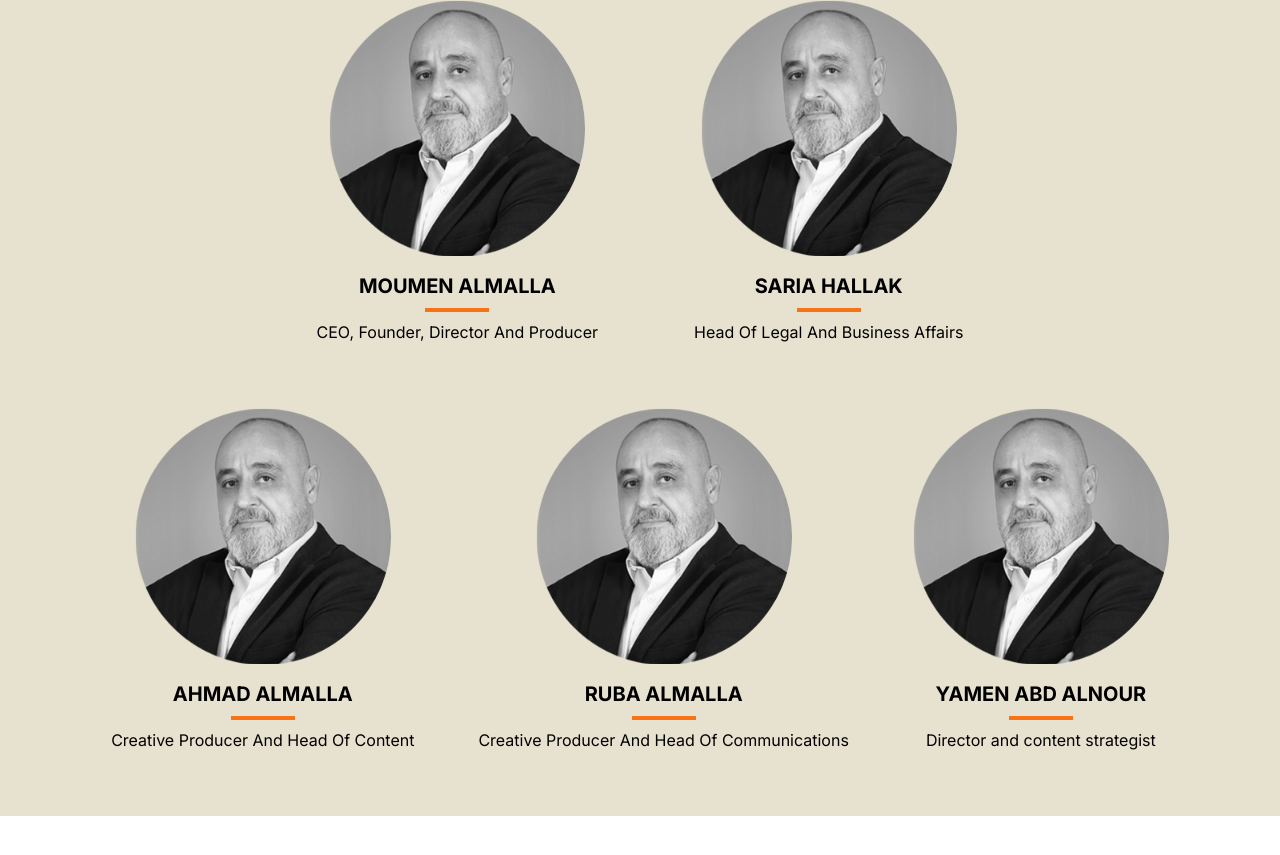
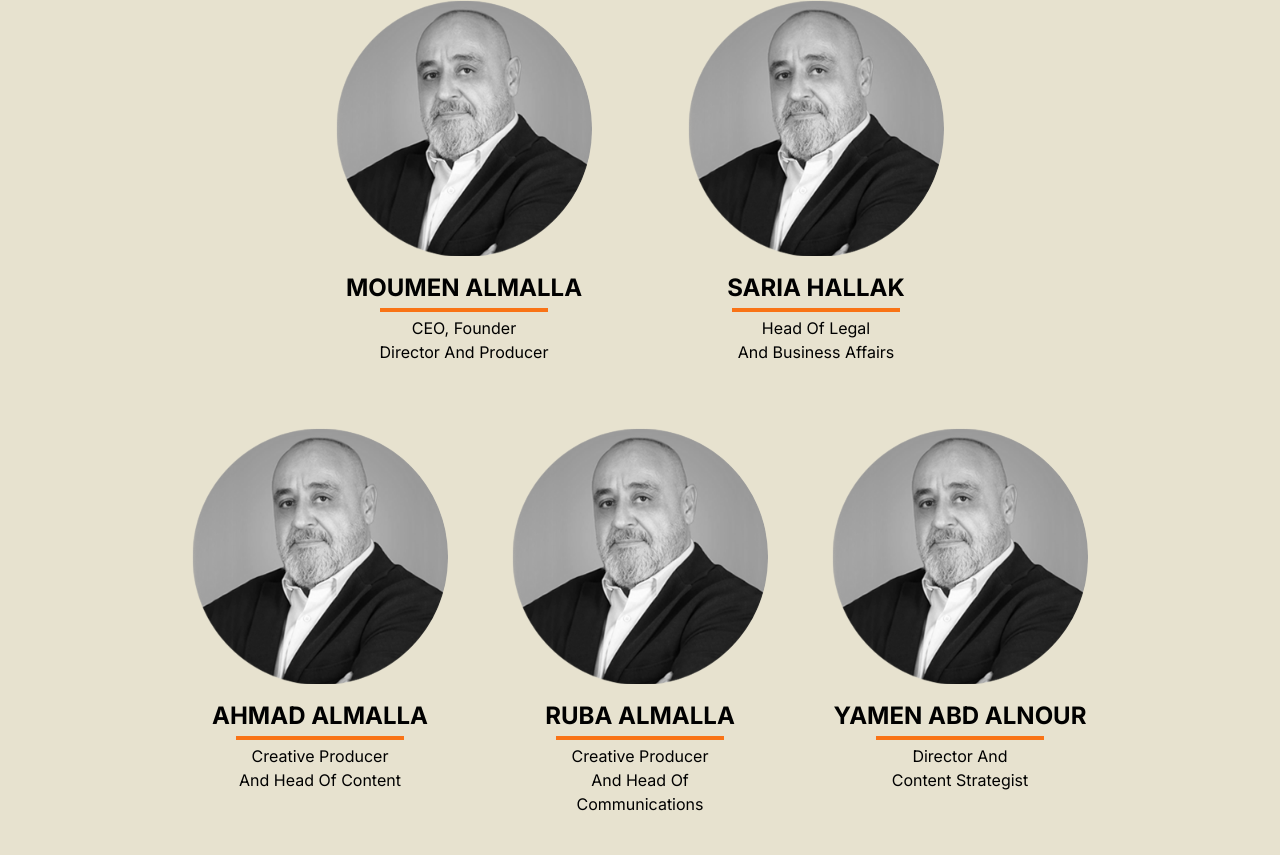
Before and after one commit to hassanmannaagithub/al-adham-int, a Next.js app: page /team in a window 1280 px wide. Shown: the part 311-1166 px from the top of the page. Before the commit the page ends 1127 px from the top, so only its background shows below. Built offline with nearby package versions, Linux system fonts and the light colour scheme.

Commit message:
new team members

```diff
--- a/components/TeamMember.tsx
+++ b/components/TeamMember.tsx
@@ -1,8 +1,9 @@
+
 import Image from 'next/image';
 
 interface TeamMemberProps {
   name: string;
-  position: string;
+  position: string[];
   image: string;
 }
 
@@ -14,14 +15,18 @@ export default function TeamMember({ name, position, image }: TeamMemberProps) {
           src={image}
           alt={name}
           className="rounded-full grayscale"
-          width={256}
-          height={256}
+          width={320}
+          height={320}
           style={{ objectFit: 'cover' }}
         />
       </div>
-      <h2 className="text-xl font-bold text-center">{name}</h2>
-      <div className="w-16 h-1 bg-orange-500 my-2"></div>
-      <p className="text-center">{position}</p>
+      <h2 className="text-2xl font-bold text-center">{name}</h2>
+      <div className="w-[10.5rem] h-1 bg-orange-500 my-1"></div>
+      <div className="text-center">
+        {position.map((line, index) => (
+          <p key={index}>{line}</p>
+        ))}
+      </div>
     </div>
   );
 }
--- a/data/teamData.ts
+++ b/data/teamData.ts
@@ -2,7 +2,7 @@
 export interface TeamMember {
   id: number;
   name: string;
-    position: string;
+  position: string[];
   image: string;
 }
 
@@ -11,31 +11,31 @@ export interface TeamMember {
   {
     id: 1,
     name: 'MOUMEN ALMALLA',
-      position: 'CEO, Founder, Director And Producer',
+    position: ['CEO, Founder', 'Director And Producer'],
     image: '/person-1.png'
   },
   {
     id: 2,
     name: 'SARIA HALLAK',
-      position: 'Head Of Legal And Business Affairs',
+    position: ['Head Of Legal', 'And Business Affairs'],
     image: '/person-1.png'
   },
   {
     id: 3,
     name: 'AHMAD ALMALLA',
-      position: 'Creative Producer And Head Of Content',
+    position: ['Creative Producer', 'And Head Of Content'],
     image: '/person-1.png'
   },
   {
     id: 4,
     name: 'RUBA ALMALLA',
-      position: 'Creative Producer And Head Of Communications',
+    position: ['Creative Producer', 'And Head Of', 'Communications'],
     image: '/person-1.png'
   },
   {
     id: 5,
     name: 'YAMEN ABD ALNOUR',
-      position: 'Director and content strategist',
+    position: ['Director And', 'Content Strategist'],
     image: '/person-1.png'
   }
 ];
```
Lines whose indentation alone changed are shown as unchanged.
